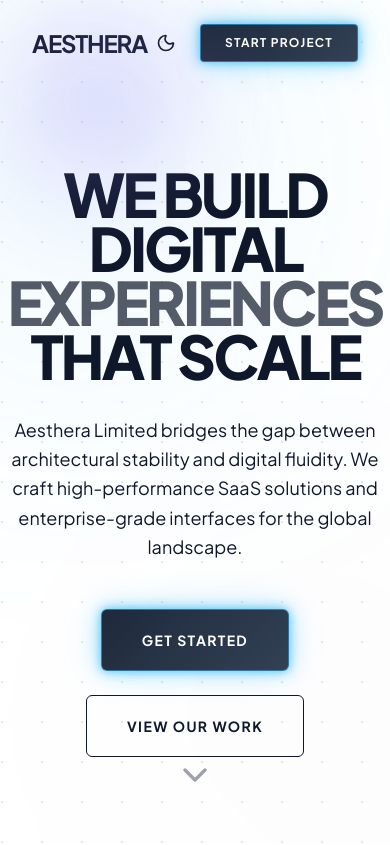
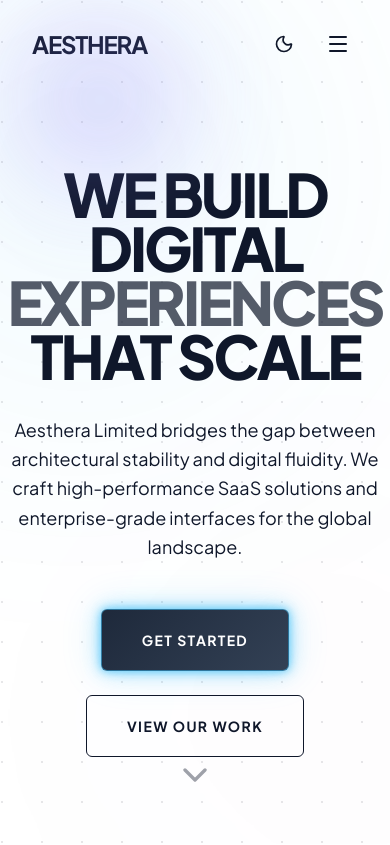
Before and after one commit to Ken-kenaki/Aesthera_Landing_Page, a Next.js app: page / in a window 390 px wide. Shown: the top 845 px of the page. Built offline with nearby package versions, Linux system fonts and the light colour scheme.

Commit message:
feat: add mobile navigation menu

```diff
--- a/components/Nav.tsx
+++ b/components/Nav.tsx
@@ -2,7 +2,7 @@
 import Link from 'next/link'
 import { usePathname } from 'next/navigation'
 import { useTheme } from '@/app/providers/ThemeProvider'
-import { Moon, Sun } from 'lucide-react'
+import { Moon, Sun, Menu, X } from 'lucide-react'
 import { useEffect, useState } from 'react'
 const links = [
   { name: 'About', href: '/about' },
@@ -17,6 +17,8 @@ export default function Nav() {
   const { theme, toggleTheme } = useTheme()
   const [mounted, setMounted] = useState(false)
   const [scrolled, setScrolled] = useState(false)
+  const [isMenuOpen, setIsMenuOpen] = useState(false)
+
   useEffect(() => {
     setMounted(true)
     const handleScroll = () => {
@@ -60,12 +62,47 @@ export default function Nav() {
           </button>
           <Link
             href="/contact"
-            className="kinetic-gradient text-on-primary px-6 py-2.5 text-xs font-bold uppercase tracking-widest rounded-sm active:scale-95 duration-200 ease-out neon-glow-primary transition-all"
+            className="hidden md:block kinetic-gradient text-on-primary px-6 py-2.5 text-xs font-bold uppercase tracking-widest rounded-sm active:scale-95 duration-200 ease-out neon-glow-primary transition-all"
           >
             Start Project
           </Link>
+
+          <button
+            className="md:hidden p-2 text-on-surface hover:bg-on-surface/5 rounded-full transition-colors"
+            onClick={() => setIsMenuOpen(!isMenuOpen)}
+            aria-label="Toggle Menu"
+          >
+            {isMenuOpen ? <X size={24} /> : <Menu size={24} />}
+          </button>
         </div>
       </div>
+
+      {/* Mobile Menu */}
+      {isMenuOpen && (
+        <div className="md:hidden absolute top-full left-0 w-full bg-surface/95 backdrop-blur-xl border-t border-on-surface/10 shadow-2xl transition-all duration-300 ease-in-out">
+          <div className="flex flex-col p-6 space-y-6">
+            {links.map((link) => (
+              <Link
+                key={link.name}
+                href={link.href}
+                onClick={() => setIsMenuOpen(false)}
+                className={`text-sm font-bold tracking-widest uppercase transition-colors ${
+                  pathname === link.href ? 'text-primary' : 'text-on-surface hover:text-primary'
+                }`}
+              >
+                {link.name}
+              </Link>
+            ))}
+            <Link
+              href="/contact"
+              onClick={() => setIsMenuOpen(false)}
+              className="kinetic-gradient text-on-primary px-6 py-3 text-center text-sm font-bold uppercase tracking-widest rounded-sm neon-glow-primary"
+            >
+              Start Project
+            </Link>
+          </div>
+        </div>
+      )}
     </nav>
   )
 }
```
